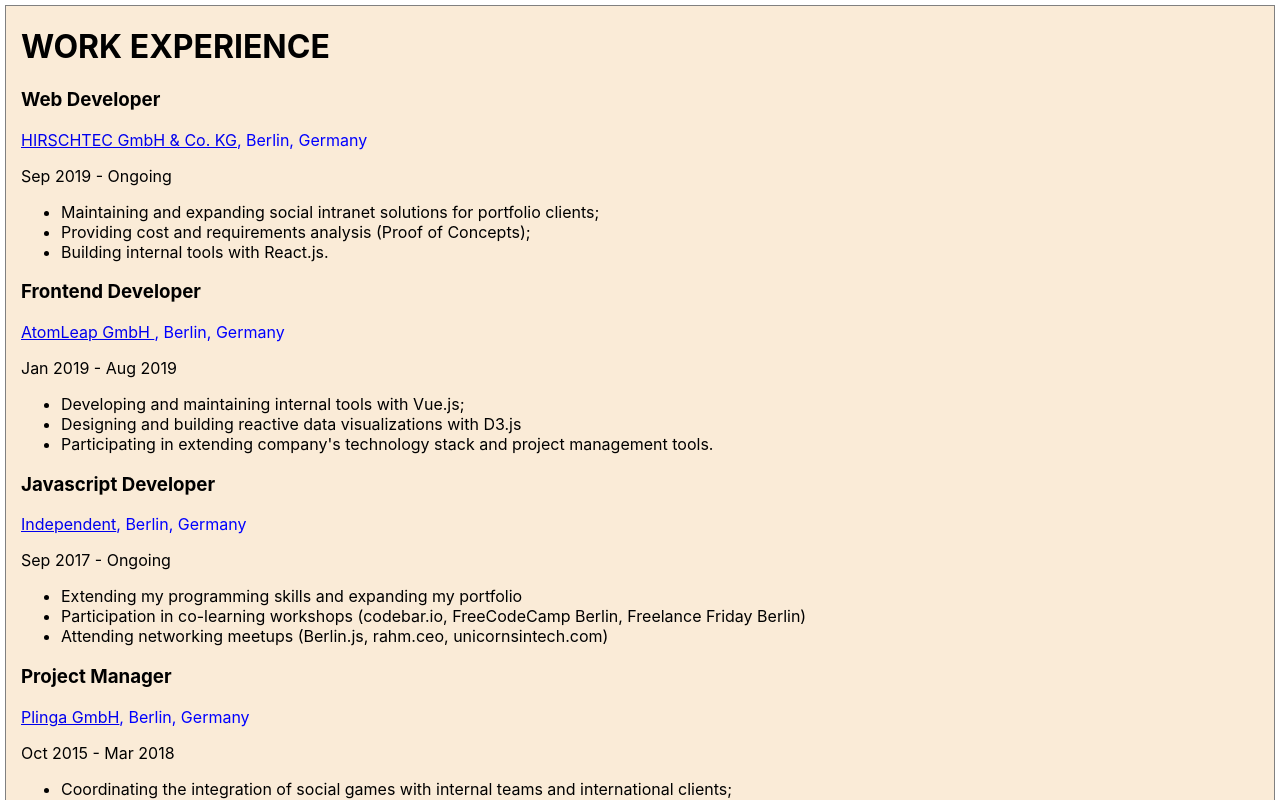
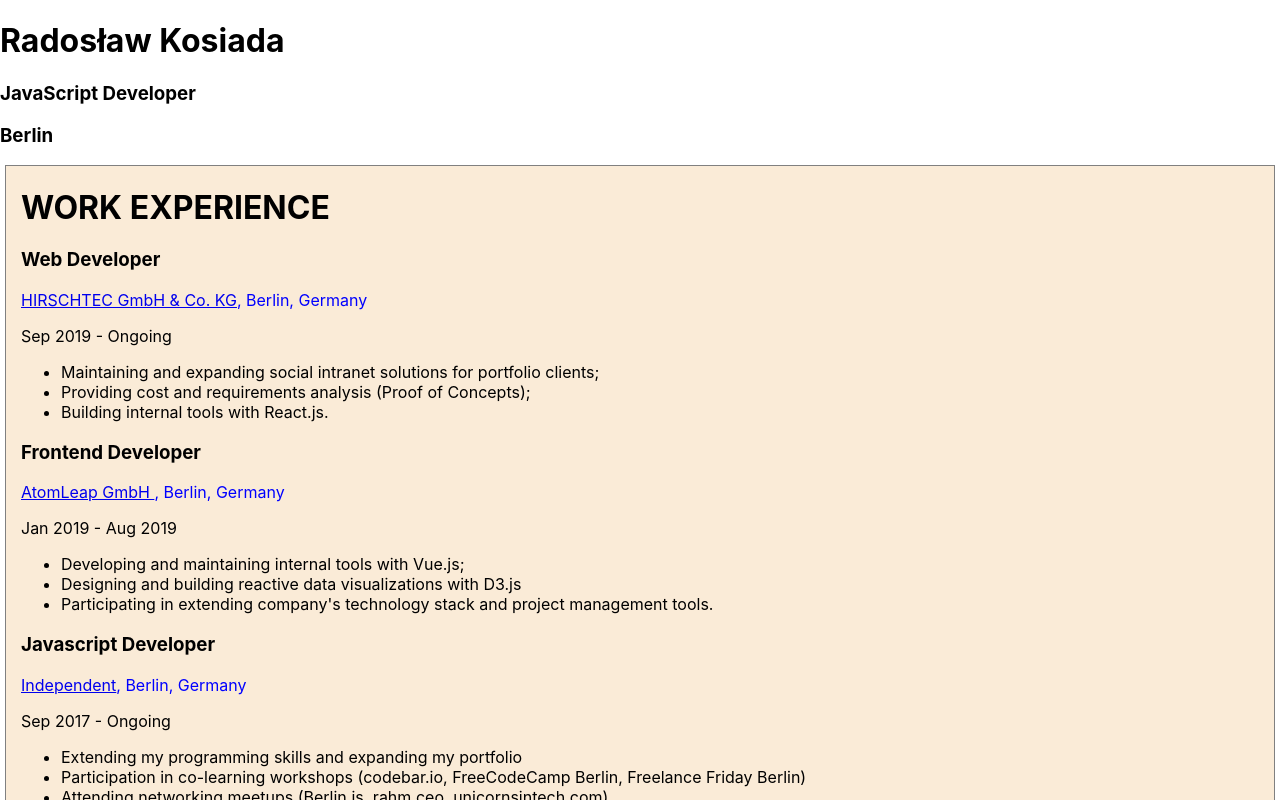
Before and after one commit to RadekKosiada/cv-project, a React (Create React App) app: page / in a window 1280 px wide. Shown: the top 800 px of the page. Built offline with nearby package versions, Linux system fonts and the light colour scheme.

Commit message:
Create Header component

```diff
--- a/src/App.js
+++ b/src/App.js
@@ -1,5 +1,9 @@
 import React from 'react';
 import './App.css';
+
+// Components
+import Experience from './Experience';
+import Header from './Header';
 
 // Data
 //
@@ -13,9 +17,6 @@
 //
 import projects from './json-files/projects.json';
 
-// Components
-import Experience from './Experience';
-
 
 let edu = education;
 console.log(edu);
@@ -23,6 +24,8 @@
 function App() {
   return (
     <div className="App">
+      <Header />
+
       <Experience
         header = "Work experience"
         className="work"
--- /dev/null
+++ b/src/Header.js
@@ -0,0 +1,14 @@
+import React from 'react';
+import './App.css';
+
+function Header () {
+  return (
+    <div>
+      <h1 className="header-name">Radosław Kosiada</h1>
+      <h3 className="header-jobtitle">JavaScript Developer</h3>
+      <h3 className="header-location">Berlin</h3>
+    </div>
+  )
+}
+
+export default Header;
```
